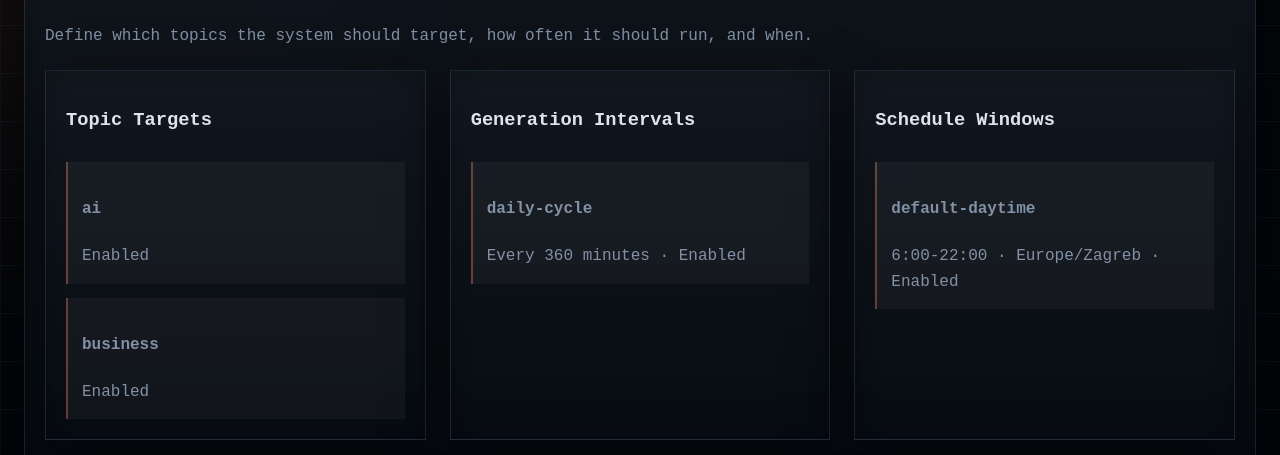
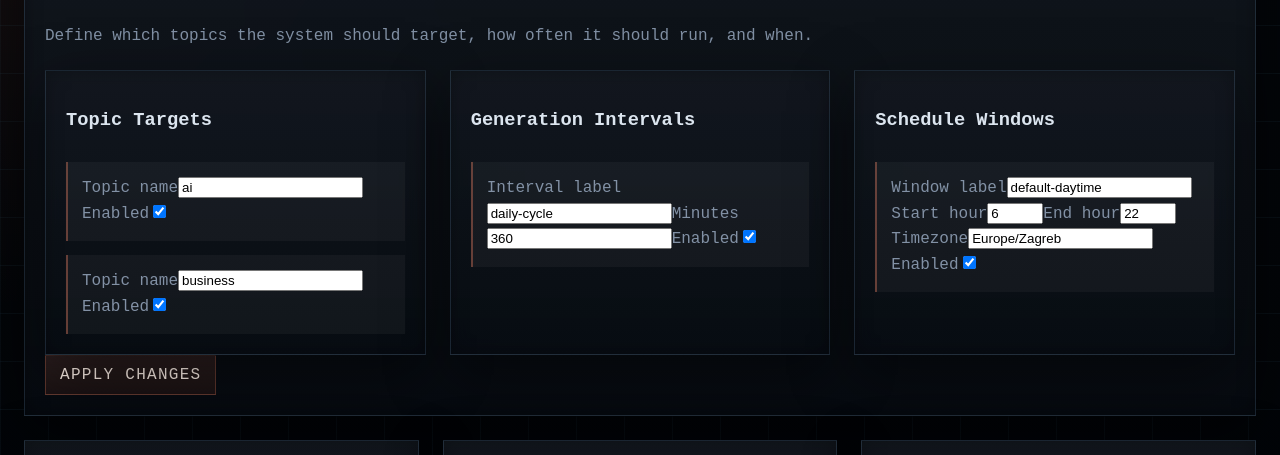
Before and after one commit to alminkey/corewirev1, a Next.js app in the folder CooreWireV1/apps/web/: page /admin in a window 1280 px wide. Shown: the part 1895-2350 px from the top of the page. Built offline with nearby package versions, Linux system fonts and the light colour scheme; no server answers.

Commit message:
feat: add admin programming save workflow

```diff
--- a/CooreWireV1/apps/web/app/admin/actions.ts
+++ b/CooreWireV1/apps/web/app/admin/actions.ts
@@ -6,8 +6,10 @@ import {
   archiveAdminDraft,
   createAdminDraft,
   publishAdminDraft,
+  updateProgrammingSettings,
   updateAdminDraft,
 } from "../../lib/api";
+import type { ProgrammingSettings } from "../../lib/types";
 
 
 function parseDraftForm(formData: FormData) {
@@ -63,3 +65,35 @@ export async function archiveOwnerDraftAction(formData: FormData) {
   await archiveAdminDraft(payload.id);
   redirect(`/admin?draft=${payload.id}`);
 }
+
+function parseBooleanField(formData: FormData, key: string) {
+  return formData.get(key) === "on";
+}
+
+export async function applyProgrammingSettingsAction(formData: FormData) {
+  const topicCount = Number(formData.get("topic-count") ?? 0);
+  const intervalCount = Number(formData.get("interval-count") ?? 0);
+  const windowCount = Number(formData.get("window-count") ?? 0);
+
+  const payload: ProgrammingSettings = {
+    topics: Array.from({ length: topicCount }, (_, index) => ({
+      name: String(formData.get(`topic-name-${index}`) ?? "").trim(),
+      enabled: parseBooleanField(formData, `topic-enabled-${index}`),
+    })).filter((topic) => topic.name),
+    intervals: Array.from({ length: intervalCount }, (_, index) => ({
+      label: String(formData.get(`interval-label-${index}`) ?? "").trim(),
+      minutes: Number(formData.get(`interval-minutes-${index}`) ?? 0),
+      enabled: parseBooleanField(formData, `interval-enabled-${index}`),
+    })).filter((interval) => interval.label && interval.minutes > 0),
+    schedule_windows: Array.from({ length: windowCount }, (_, index) => ({
+      label: String(formData.get(`window-label-${index}`) ?? "").trim(),
+      start_hour: Number(formData.get(`window-start-${index}`) ?? 0),
+      end_hour: Number(formData.get(`window-end-${index}`) ?? 0),
+      timezone: String(formData.get(`window-timezone-${index}`) ?? "").trim(),
+      enabled: parseBooleanField(formData, `window-enabled-${index}`),
+    })).filter((window) => window.label && window.timezone),
+  };
+
+  await updateProgrammingSettings(payload);
+  redirect("/admin#programming-controls");
+}
--- a/CooreWireV1/apps/web/components/admin/programming-controls.tsx
+++ b/CooreWireV1/apps/web/components/admin/programming-controls.tsx
@@ -1,4 +1,5 @@
 import type { ProgrammingSettings } from "../../lib/types";
+import { applyProgrammingSettingsAction } from "../../app/admin/actions";
 
 type ProgrammingControlsProps = {
   topics: ProgrammingSettings["topics"];
@@ -12,20 +13,38 @@ export function ProgrammingControls({
   scheduleWindows,
 }: ProgrammingControlsProps) {
   return (
-    <section className="admin-shell__panel admin-shell__panel--wide cw-panel">
+    <section
+      id="programming-controls"
+      className="admin-shell__panel admin-shell__panel--wide cw-panel"
+    >
       <p className="admin-shell__eyebrow">Programming</p>
       <h2>Programming Controls</h2>
       <p>Define which topics the system should target, how often it should run, and when.</p>
+
+      <form action={applyProgrammingSettingsAction} className="admin-editor">
+        <input type="hidden" name="topic-count" value={topics.length} />
+        <input type="hidden" name="interval-count" value={intervals.length} />
+        <input type="hidden" name="window-count" value={scheduleWindows.length} />
 
         <div className="admin-shell__grid">
           <article className="admin-shell__panel">
             <h3>Topic Targets</h3>
             <ul className="story-list">
-            {topics.map((topic) => (
+              {topics.map((topic, index) => (
                 <li key={topic.name}>
                   <article>
-                  <h4>{topic.name}</h4>
-                  <p>{topic.enabled ? "Enabled" : "Disabled"}</p>
+                    <label>
+                      Topic name
+                      <input name={`topic-name-${index}`} defaultValue={topic.name} />
+                    </label>
+                    <label>
+                      Enabled
+                      <input
+                        type="checkbox"
+                        name={`topic-enabled-${index}`}
+                        defaultChecked={topic.enabled}
+                      />
+                    </label>
                   </article>
                 </li>
               ))}
@@ -34,13 +53,30 @@ export function ProgrammingControls({
           <article className="admin-shell__panel">
             <h3>Generation Intervals</h3>
             <ul className="story-list">
-            {intervals.map((interval) => (
+              {intervals.map((interval, index) => (
                 <li key={interval.label}>
                   <article>
-                  <h4>{interval.label}</h4>
-                  <p>
-                    Every {interval.minutes} minutes · {interval.enabled ? "Enabled" : "Disabled"}
-                  </p>
+                    <label>
+                      Interval label
+                      <input name={`interval-label-${index}`} defaultValue={interval.label} />
+                    </label>
+                    <label>
+                      Minutes
+                      <input
+                        type="number"
+                        min={1}
+                        name={`interval-minutes-${index}`}
+                        defaultValue={interval.minutes}
+                      />
+                    </label>
+                    <label>
+                      Enabled
+                      <input
+                        type="checkbox"
+                        name={`interval-enabled-${index}`}
+                        defaultChecked={interval.enabled}
+                      />
+                    </label>
                   </article>
                 </li>
               ))}
@@ -49,20 +85,59 @@ export function ProgrammingControls({
           <article className="admin-shell__panel">
             <h3>Schedule Windows</h3>
             <ul className="story-list">
-            {scheduleWindows.map((window) => (
+              {scheduleWindows.map((window, index) => (
                 <li key={window.label}>
                   <article>
-                  <h4>{window.label}</h4>
-                  <p>
-                    {window.start_hour}:00-{window.end_hour}:00 · {window.timezone} ·{" "}
-                    {window.enabled ? "Enabled" : "Disabled"}
-                  </p>
+                    <label>
+                      Window label
+                      <input name={`window-label-${index}`} defaultValue={window.label} />
+                    </label>
+                    <label>
+                      Start hour
+                      <input
+                        type="number"
+                        min={0}
+                        max={23}
+                        name={`window-start-${index}`}
+                        defaultValue={window.start_hour}
+                      />
+                    </label>
+                    <label>
+                      End hour
+                      <input
+                        type="number"
+                        min={0}
+                        max={23}
+                        name={`window-end-${index}`}
+                        defaultValue={window.end_hour}
+                      />
+                    </label>
+                    <label>
+                      Timezone
+                      <input
+                        name={`window-timezone-${index}`}
+                        defaultValue={window.timezone}
+                      />
+                    </label>
+                    <label>
+                      Enabled
+                      <input
+                        type="checkbox"
+                        name={`window-enabled-${index}`}
+                        defaultChecked={window.enabled}
+                      />
+                    </label>
                   </article>
                 </li>
               ))}
             </ul>
           </article>
         </div>
+
+        <div className="admin-editor__actions">
+          <button type="submit">Apply Changes</button>
+        </div>
+      </form>
     </section>
   );
 }
--- a/CooreWireV1/apps/web/lib/api.ts
+++ b/CooreWireV1/apps/web/lib/api.ts
@@ -260,6 +260,28 @@ async function patchJsonWithHeaders<T>(
   return (await response.json()) as T;
 }
 
+async function putJsonWithHeaders<T>(
+  path: string,
+  body: object,
+  headers: Record<string, string>,
+): Promise<T> {
+  const response = await fetch(`${API_BASE_URL}${path}`, {
+    method: "PUT",
+    cache: "no-store",
+    headers: {
+      "content-type": "application/json",
+      ...headers,
+    },
+    body: JSON.stringify(body),
+  });
+
+  if (!response.ok) {
+    throw new Error(`Request failed: ${response.status}`);
+  }
+
+  return (await response.json()) as T;
+}
+
 export async function getHomepage(): Promise<HomepagePayload> {
   return fetchJson("/articles", homepageFallback);
 }
@@ -307,6 +329,16 @@ export async function getProgrammingSettings(): Promise<ProgrammingSettings> {
   return fetchJsonWithHeaders(
     "/admin/settings/programming",
     programmingSettingsFallback,
+    ownerHeaders(),
+  );
+}
+
+export async function updateProgrammingSettings(
+  payload: ProgrammingSettings,
+): Promise<ProgrammingSettings> {
+  return putJsonWithHeaders(
+    "/admin/settings/programming",
+    payload,
     ownerHeaders(),
   );
 }
```
Also changed, not shown: 1 other file (tests, documents, lock files or other folders). Lines whose indentation alone changed are shown as unchanged.
